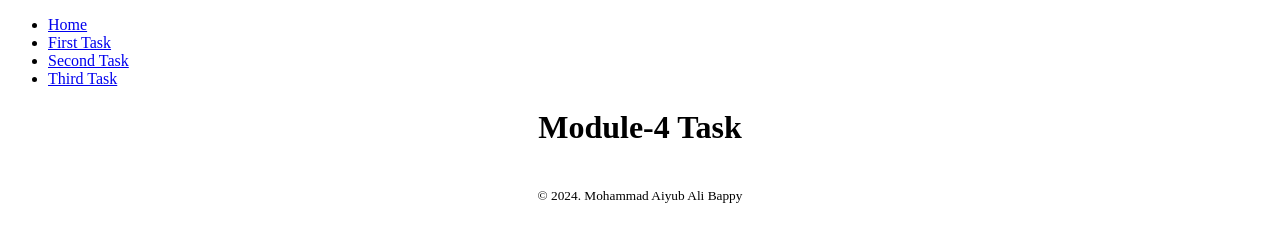
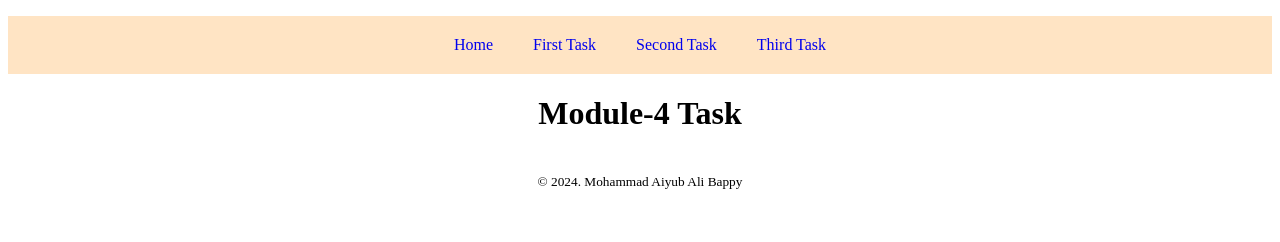
Before and after one commit to Study-Projects-By-MAAB/Module-4, a plain HTML site: page index.html in a window 1280 px wide. Drawn offline with Linux system fonts and the light colour scheme; the site is published under a folder, as on GitHub Pages, so addresses that start at the root find nothing.

Commit message:
menu issue fixed

```diff
--- a/index.html
+++ b/index.html
@@ -4,7 +4,7 @@
     <meta charset="UTF-8" />
     <meta name="viewport" content="width=device-width, initial-scale=1.0" />
     <title>Task of Module 4</title>
-    <link rel="stylesheet" href="/styles/index.css" />
+    <link rel="stylesheet" href="styles/index.css" />
   </head>
   <body>
     <header>
```
Also changed, not shown: second-task.html (+1 -1 lines), third-task.html (+1 -1 lines).
